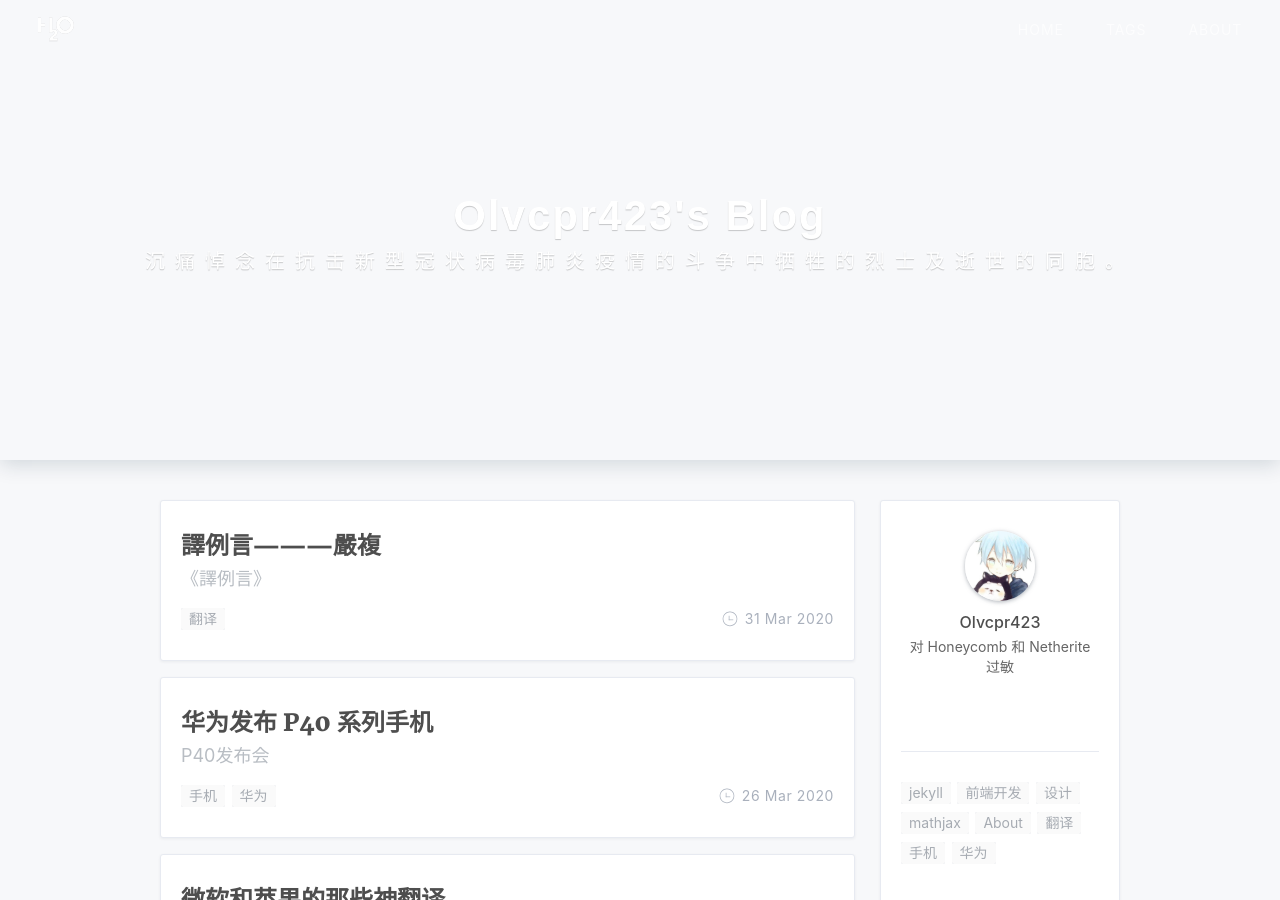
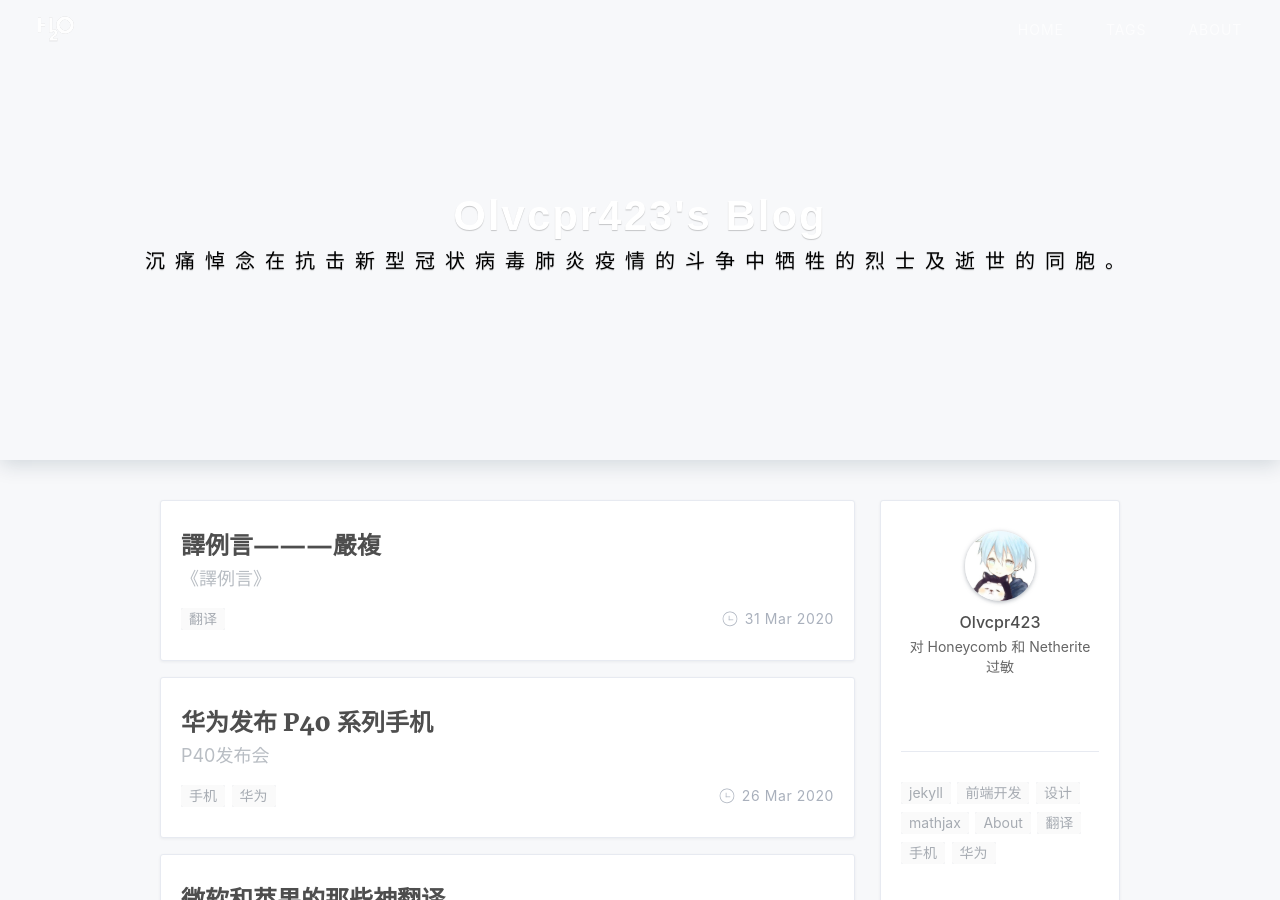
Before and after one commit to Olvcpr423/Olvcpr423.github.io, a Jekyll site: the page built from index.html, in a window 1280 px wide and 900 px high. Built offline with Jekyll 4.4.1, drawn with Linux system fonts in a browser that asks for light colours; nearby versions of some CDN libraries; the list of posts is cut into pages by our own code; a style sheet for code colours, icons or effects is not loaded.

Commit message:
Update index.html

```diff
--- a/index.html
+++ b/index.html
@@ -1,7 +1,7 @@
 ---
 layout: default
 home-title: Olvcpr423's Blog
-description: 沉痛悼念在抗击新型冠状病毒肺炎疫情的斗争中牺牲的烈士及逝世的同胞。
+description: <font color ='#000000'>沉痛悼念在抗击新型冠状病毒肺炎疫情的斗争中牺牲的烈士及逝世的同胞。</font>
 header-img: '#000000'
 ---
 
```
